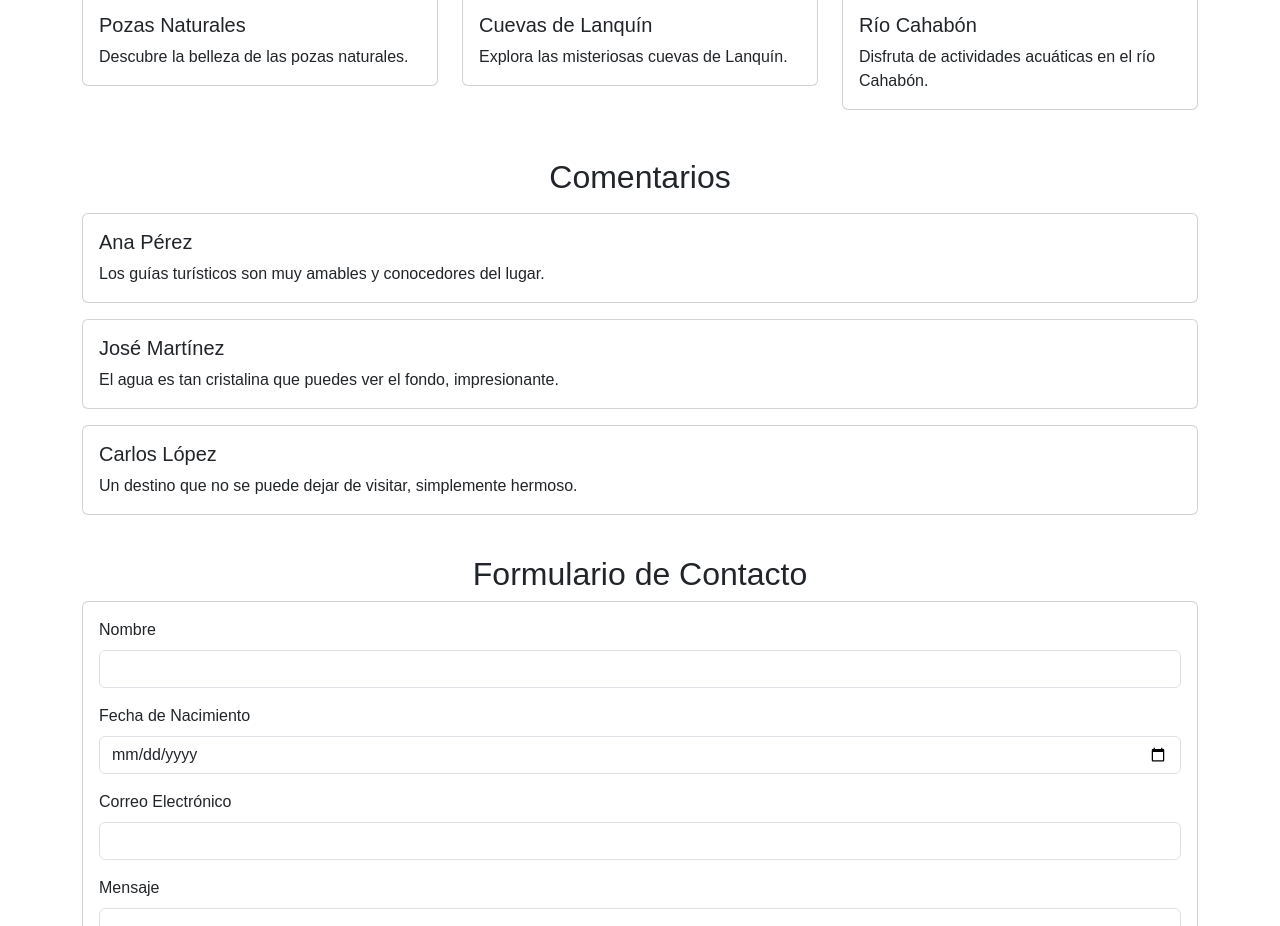
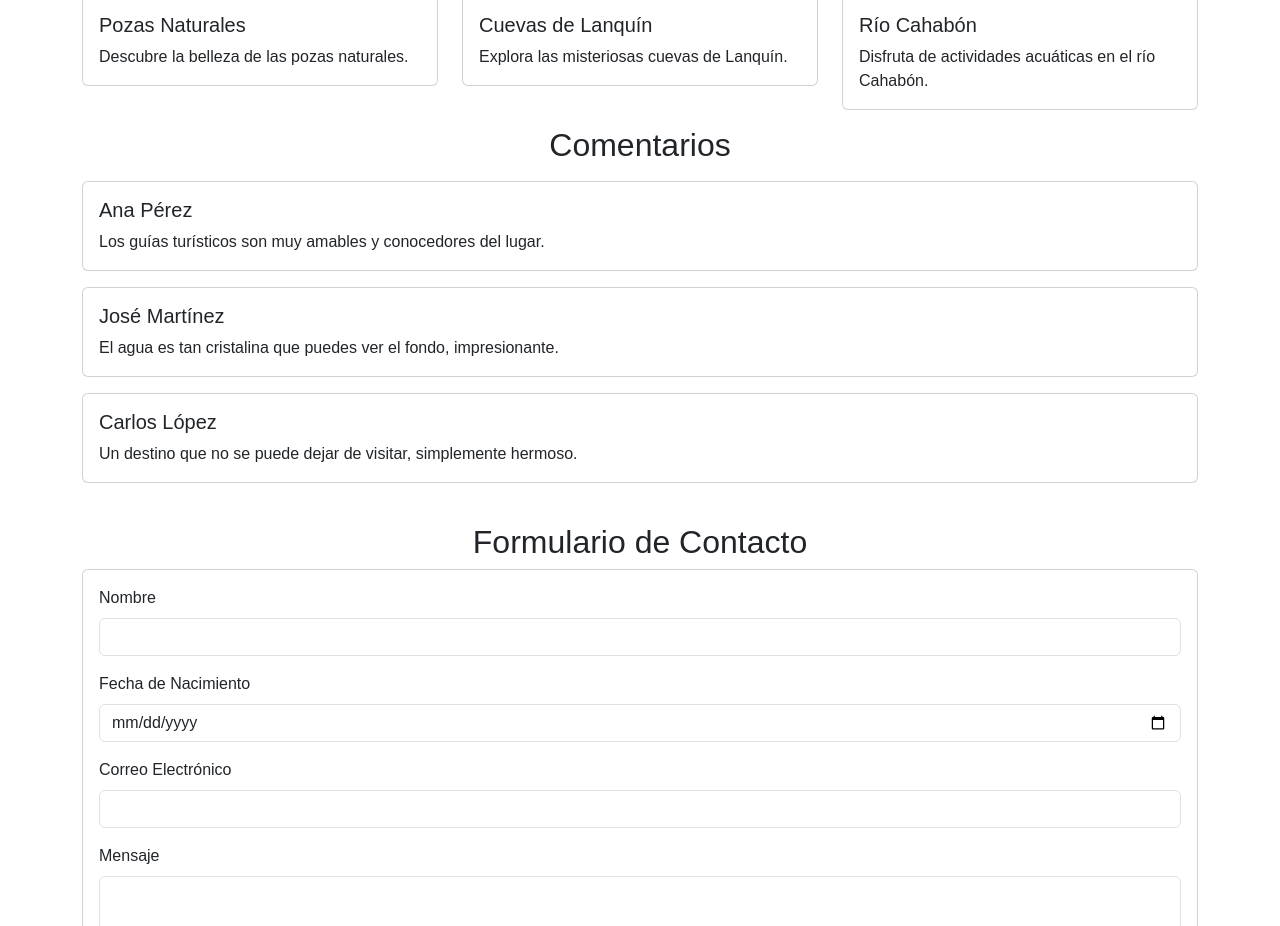
Before and after one commit to NormanSinay/Actividad1-UMG, a plain HTML site: page index.html in a window 1280 px wide. Shown: the part 1505-2431 px from the top of the page. Drawn offline with nearby package versions, Linux system fonts and the light colour scheme.

```diff
--- a/index.html
+++ b/index.html
@@ -190,7 +190,7 @@
             </div>
           </div>
         </div>
-        <div class="mt-5">
+        <div class="mt-3">
           <h2 class="text-center">Comentarios</h2>
           <div id="comentarios" class="mt-3"></div>
         </div>
```
Also changed, not shown: 1 other file.
